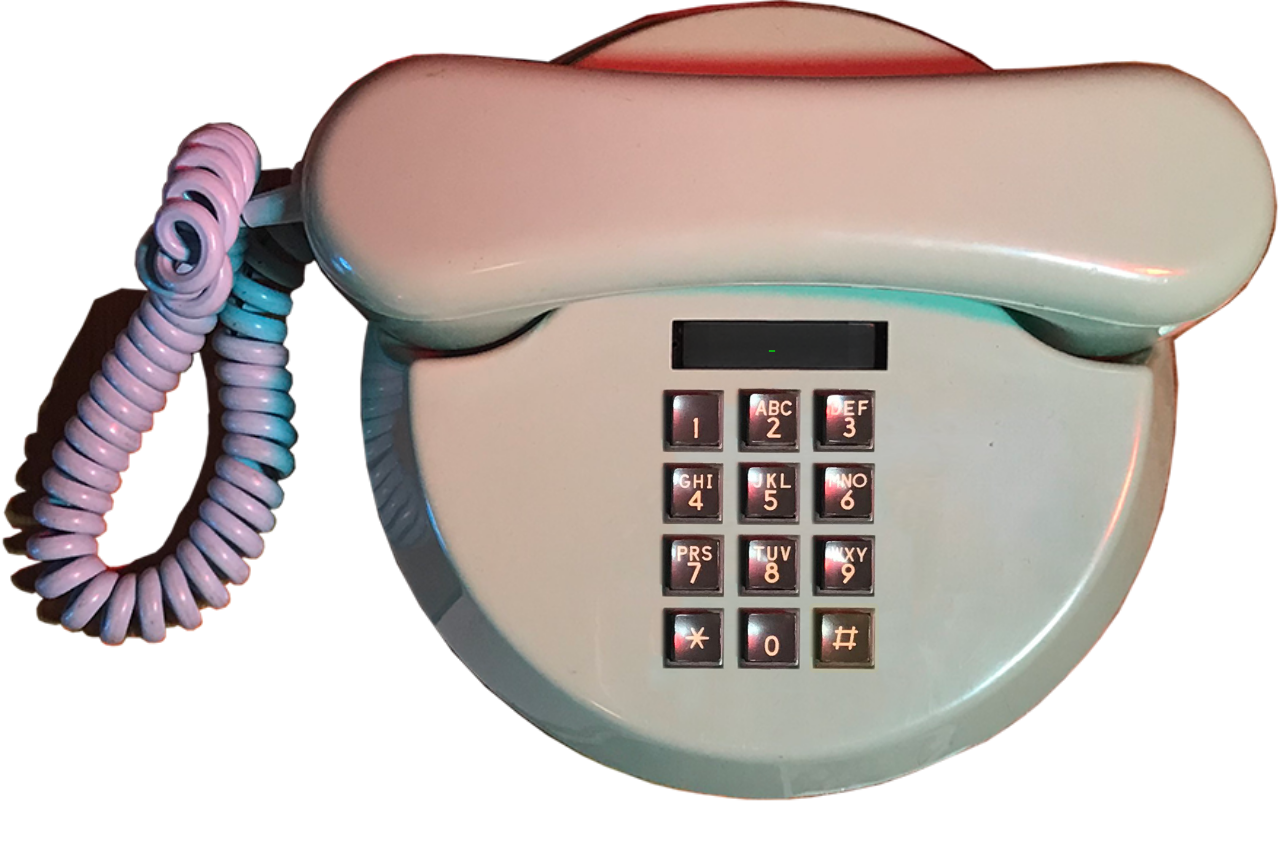
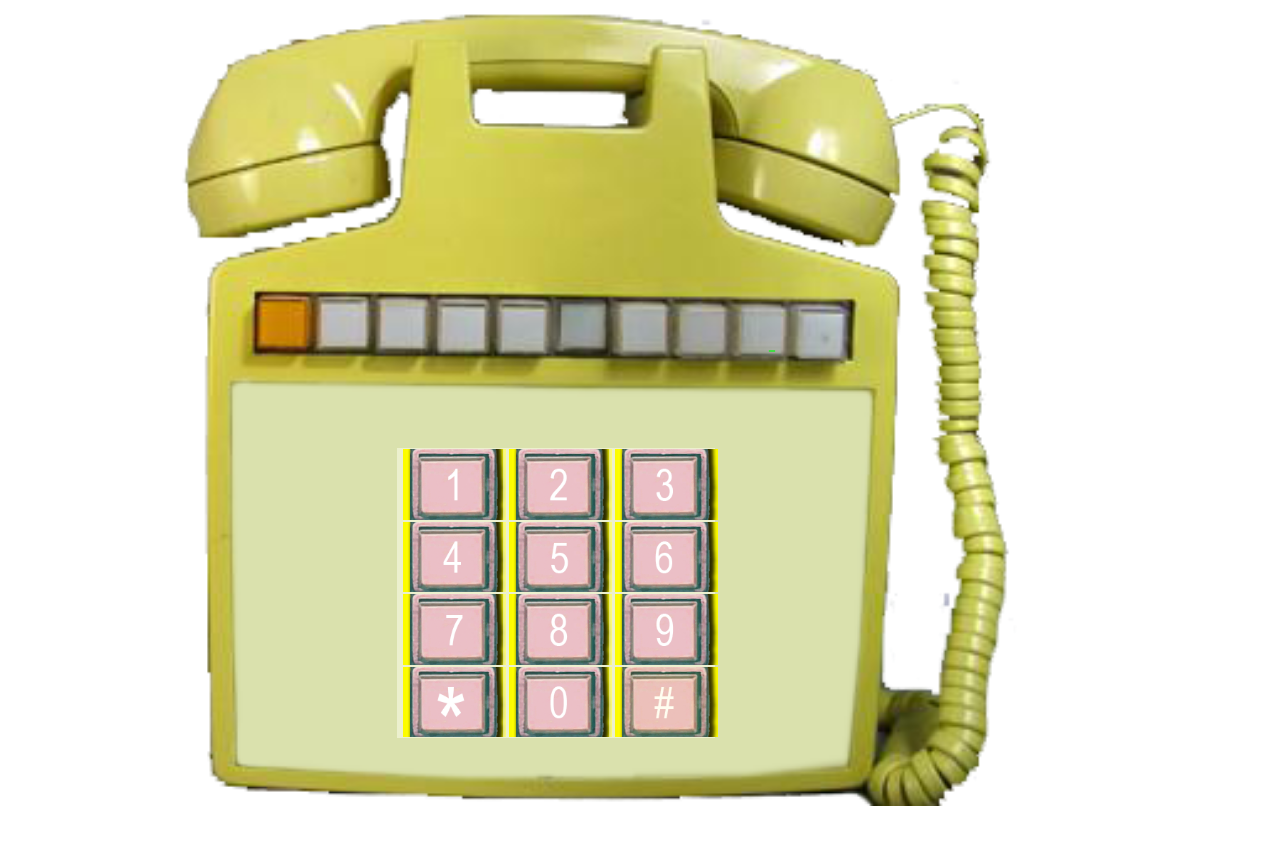
Before and after one commit to tomerik-puzzled/tomerik, a plain HTML site: page assets/BFTF-Phone/index.html in a window 1280 px wide. Before the commit the page ends 806 px from the top, so only its background shows below. Drawn offline with Linux system fonts and the light colour scheme.

Commit message:
push website build changes

```diff
--- a/assets/BFTF-Phone/index.html
+++ b/assets/BFTF-Phone/index.html
@@ -2,7 +2,7 @@
 <html lang="en" >
 <head>
   <meta charset="UTF-8">
-  <title>A phone to the Future</title>
+  <title>Contact me</title>
   <link rel="stylesheet" href="./style.css">
 
 </head>
--- a/assets/BFTF-Phone/style.css
+++ b/assets/BFTF-Phone/style.css
@@ -1,11 +1,11 @@
 body {
   margin: 0;
   width: 100vw;
-  height: calc(100vw*0.63);
+  height: calc(100vw * 0.63);
   display: flex;
 
 
-  background-image: url('assets/phone.png');
+  background-image: url('assets/yellowPhone.png');
 
   background-repeat: no-repeat;
   background-size: contain;
@@ -68,8 +68,8 @@ color: blue; border: dashed blue 0px}
   display: grid;
   grid-template-columns: 12% 12% 12%;
   grid-template-rows: 18% 18% 18% 18%;
-  margin-left: 0 /*move phone*/
-  margin-top: 0;
+  margin-left: -20vw; /*move phone*/
+  margin-top: 5vw;
 
   /*unsures*/
   width: 100%;
@@ -92,7 +92,7 @@ color: blue; border: dashed blue 0px}
 
 }
 #keypad .key {
-  background-color: transparent;
+  background-color: rgba(255, 255, 240, 0.5);
   box-sizing: border-box;
   position: relative;
   perspective: 800px;
@@ -106,6 +106,7 @@ color: blue; border: dashed blue 0px}
   height: 100%;
   position: relative;
   border: solid green 0px;
+  background-color: rgba(255, 255, 0, 1.0);
 }
 
 
@@ -148,14 +149,16 @@ color: blue; border: dashed blue 0px}
 
 #keypad .key.key-1 .inner {
   background-position: -17px -28px;
-   background-image: url('assets/buttons/1.png');
+   background-image: url('assets/buttons/one.png');
+
   background-position: center;
   background-repeat: no-repeat;
   background-size: cover;
+
 }
 #keypad .key.key-2 .inner {
   background-position: -117px -28px;
-  background-image: url('assets/buttons/2.png');
+  background-image: url('assets/buttons/two.png');
   background-position: center;
   background-repeat: no-repeat;
   background-size: cover;
@@ -163,56 +166,56 @@ color: blue; border: dashed blue 0px}
 }
 #keypad .key.key-3 .inner {
   background-position: -217px -28px;
-  background-image: url('assets/buttons/3.png');
+  background-image: url('assets/buttons/three.png');
   background-position: center;
   background-repeat: no-repeat;
   background-size: cover;
 }
 #keypad .key.key-4 .inner {
   background-position: -17px -128px;
-  background-image: url('assets/buttons/4.png');
+  background-image: url('assets/buttons/four.png');
   background-position: center;
   background-repeat: no-repeat;
   background-size: cover;
 }
 #keypad .key.key-5 .inner {
   background-position: -117px -128px;
-  background-image: url('assets/buttons/5.png');
+  background-image: url('assets/buttons/five.png');
   background-position: center;
   background-repeat: no-repeat;
   background-size: cover;
 }
 #keypad .key.key-6 .inner {
   background-position: -217px -128px;
-  background-image: url('assets/buttons/6.png');
+  background-image: url('assets/buttons/six.png');
   background-position: center;
   background-repeat: no-repeat;
   background-size: cover;
 }
 #keypad .key.key-7 .inner {
   background-position: -17px -228px;
-  background-image: url('assets/buttons/7.png');
+  background-image: url('assets/buttons/seven.png');
   background-position: center;
   background-repeat: no-repeat;
   background-size: cover;
 }
 #keypad .key.key-8 .inner {
   background-position: -117px -228px;
-  background-image: url('assets/buttons/8.png');
+  background-image: url('assets/buttons/eight.png');
   background-position: center;
   background-repeat: no-repeat;
   background-size: cover;
 }
 #keypad .key.key-9 .inner {
   background-position: -217px -228px;
-  background-image: url('assets/buttons/9.png');
+  background-image: url('assets/buttons/nine.png');
   background-position: center;
   background-repeat: no-repeat;
   background-size: cover;
 }
 #keypad .key.key-10 .inner {
   background-position: -17px -328px;
-  background-image: url('assets/buttons/ast.png');
+  background-image: url('assets/buttons/asterix.png');
   background-position: center;
   background-repeat: no-repeat;
   background-size: cover;
@@ -232,14 +235,14 @@ color: blue; border: dashed blue 0px}
 }
 #keypad .key.key-0 .inner {
   background-position: -117px -328px;
-  background-image: url('assets/buttons/0.png');
+  background-image: url('assets/buttons/zero.png');
   background-position: center;
   background-repeat: no-repeat;
   background-size: cover;
 }
 #keypad .key.key-12 .inner {
   background-position: -217px -328px;
-  background-image: url('assets/buttons/hash.png');
+  background-image: url('assets/buttons/hashtag.png');
   background-position: center;
   background-repeat: no-repeat;
   background-size: cover;
--- a/assets/style.css
+++ b/assets/style.css
@@ -14,10 +14,10 @@ body {color: white;}
         /*  vertical  */
 @media only screen and (orientation: portrait) {
   body {
-  background-image: url('images/backgroundHV.jpg'), url('');
+  background-image: url('images/backgroundHVextended.jpg'), url('');
   background-position: center top;
   background-repeat: no-repeat;
-  background-size: 100vw calc(100vw * 1.2);;
+  background-size: 100vw calc(100vw * 2);;
   width: 100vw;
   max-height: 800px;
   }
@@ -28,7 +28,7 @@ body {color: white;}
 
 .insideTVframe {
   position: absolute;
-  background-color: red;
+  background-color: rgba(0, 0, 0, 1.0);
   top: 20.7vw;
   left: 9.5vw;
 border-radius: 36% 7% 7% 22% / 19% 10% 53% 31%;
@@ -41,13 +41,13 @@ height:  calc(18.3vw * 1.5);
     /*  HORIZONTAL  */
 @media only screen and (orientation: landscape) {
   body {
-  background-image: url('images/backgroundHV.jpg'), url('');
+  background-image: url('images/backgroundHVextended.jpg'), url('');
   background-position: center top;
   background-repeat: no-repeat;
 
-  background-size: 100vw calc(100vw * 1.2);
+  background-size: 100vw calc(100vw * 2);
   width: 100vw;
-  height: calc(100vw * 1.2);
+  height: calc(100vw * 2);
 
   }
 
@@ -159,6 +159,7 @@ button {
   cursor: pointer;
   transition-delay: 0,5s;
   outline: none;
+  z-index: 2;
 }
 button:hover {
   background-color: rgba(0,0,255,0.3);
@@ -333,13 +334,15 @@ line-height: 2.2;
             overflow: hidden;
             border:0px solid yellow;
             background-color: rgba(0,0,0,0.0);
-            width: 30vw;
-            height: calc(30vw*0.63);
-            position: relative;
-
+            width: 40vw;
+            height: calc(40vw*0.63);
+            position: absolute;
+            left: 10vw;
+            top: 78vw;
             overflow-y: none;
             overflow-x: none;
             cursor: pointer;
+            z-index: 10;
           }
 
 
```
Also changed, not shown: index.html (+7 -6 lines), assets/BFTF-Phone/assets/keypad.jpg (added), assets/BFTF-Phone/assets/yellowPhone.png (added), assets/images/backgroundHV.jpg, assets/images/backgroundHV.png (added), assets/images/backgroundHVextended.jpg (added), assets/images/coffeeCup.png (added), assets/images/coffeeCup1.png (added), 3 other files.
